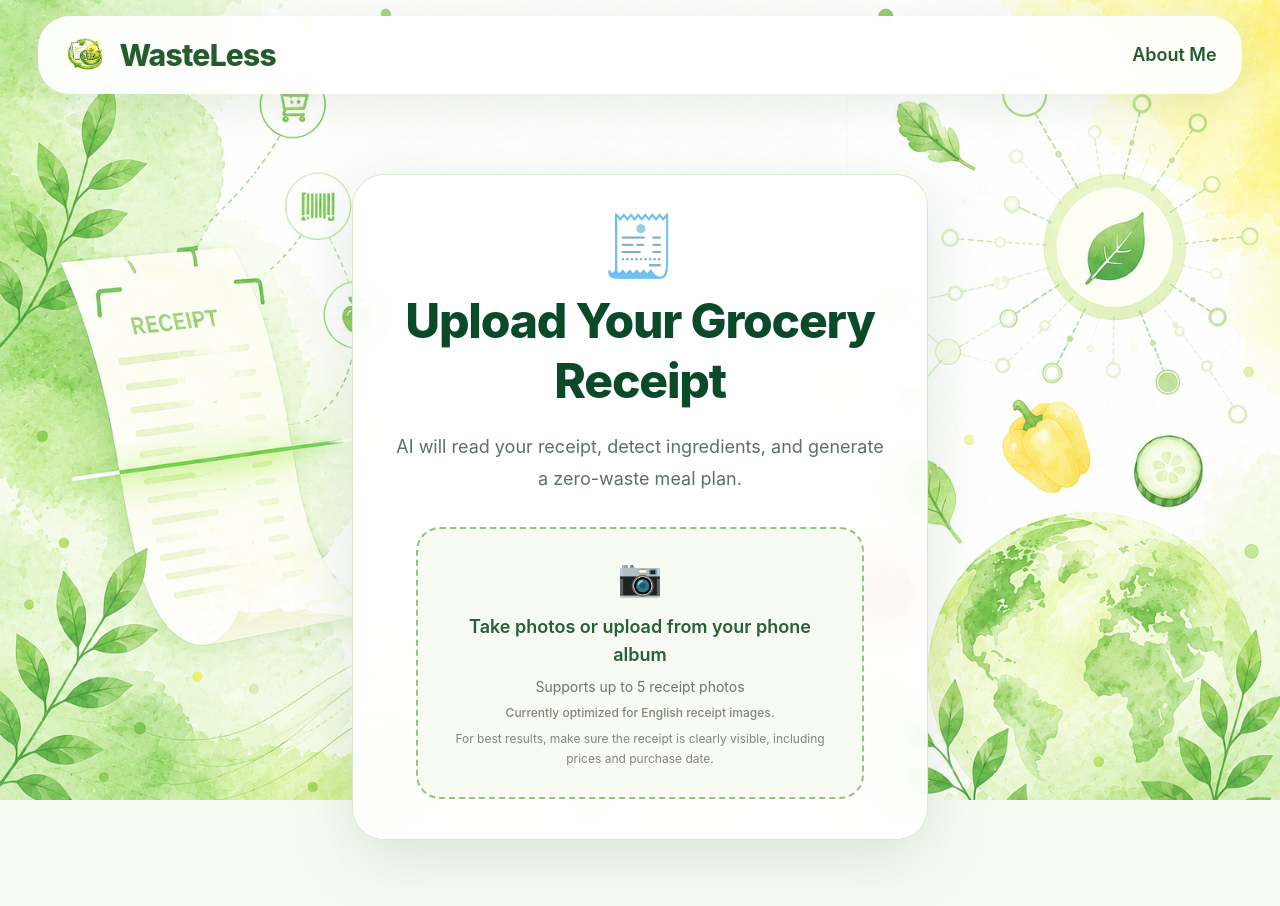
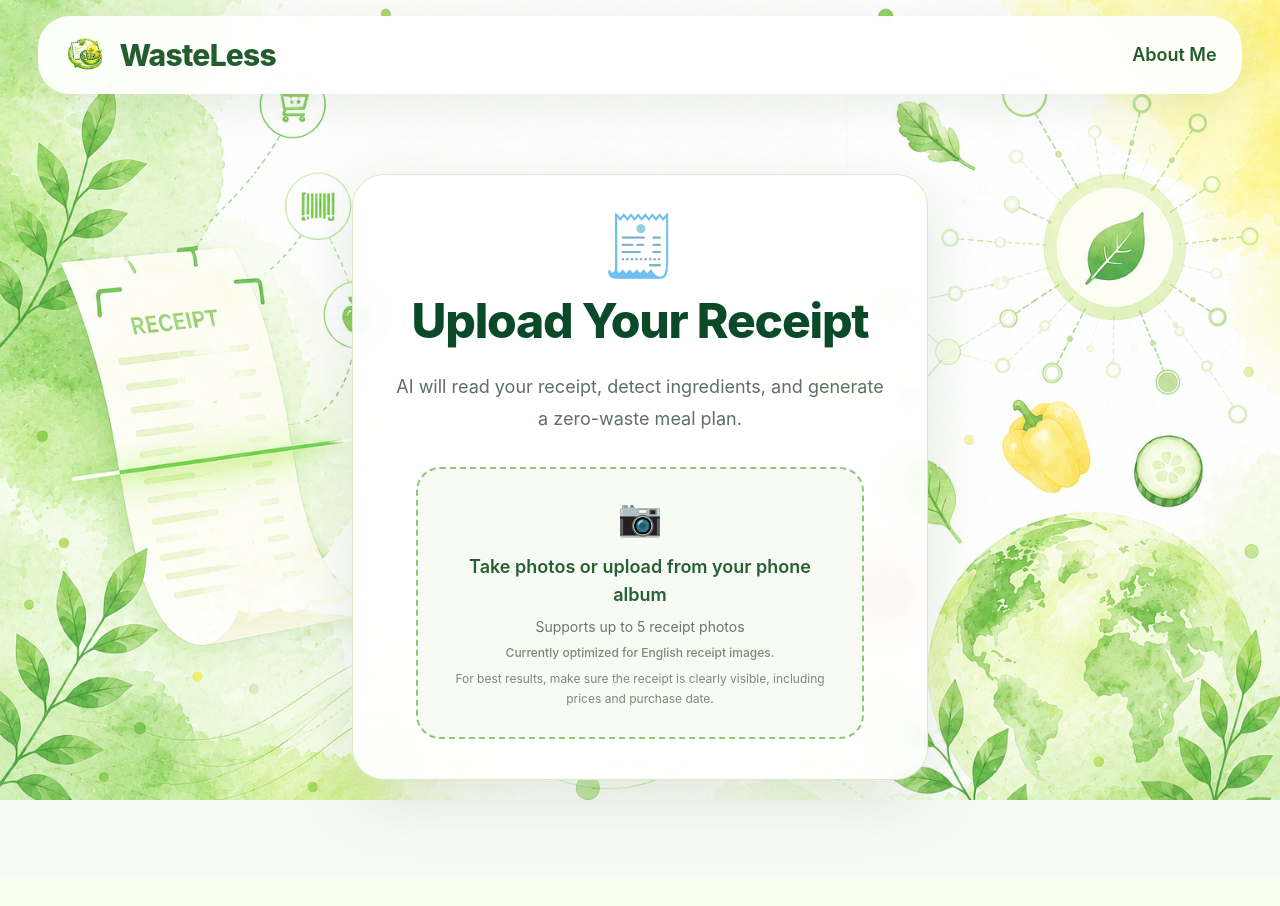
Before and after one commit to Wenxin-Lyu/AI-WasteLess, a Next.js app: page /upload in a window 1280 px wide. Shown: the top 906 px of the page. After the commit the page ends 878 px from the top, so only its background shows below. Built offline with nearby package versions, Linux system fonts and the light colour scheme.

Commit message:
Improve landing page background layout

```diff
--- a/src/app/upload/page.tsx
+++ b/src/app/upload/page.tsx
@@ -246,7 +246,7 @@ export default function UploadPage() {
           <div className="mb-4 text-6xl">🧾</div>
 
           <h1 className="text-4xl font-extrabold leading-tight tracking-tight text-[#0b4a29] sm:text-5xl">
-            Upload Your Grocery Receipt
+            Upload Your Receipt
           </h1>
 
           <p className="mt-5 text-lg leading-8 text-[#5f6f63]">
```
